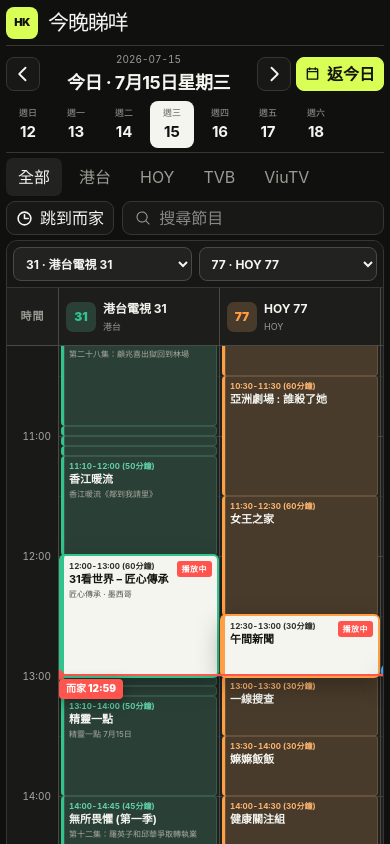
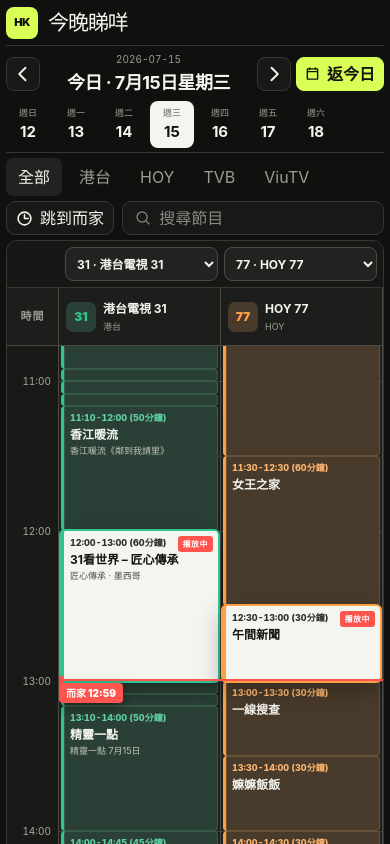
Before and after one commit to dllmdllm/hk-tv-guide, a Next.js app: page / in a window 390 px wide. Shown: the top 844 px of the page. Built offline with nearby package versions, Linux system fonts and the light colour scheme.

Commit message:
feat: add fixed channel selectors

```diff
--- a/app/globals.css
+++ b/app/globals.css
@@ -11,14 +11,13 @@
   --lime: #d9ff57;
   --background: #10100f;
   --time-width: 72px;
-  --channel-width: calc((min(1480px, calc(100vw - 32px)) - var(--time-width)) / 4);
   --header-height: 72px;
 }
 
 * { box-sizing: border-box; }
 html { background: var(--background); color-scheme: dark; }
 body { margin: 0; background: var(--background); color: var(--ink); font-family: -apple-system, BlinkMacSystemFont, "Segoe UI", "PingFang HK", "Noto Sans HK", sans-serif; -webkit-font-smoothing: antialiased; }
-button, input { font: inherit; }
+button, input, select { font: inherit; }
 button { color: inherit; }
 
 .site-shell { width: min(1480px, calc(100% - 32px)); margin: 0 auto; min-height: 100vh; }
@@ -65,12 +64,17 @@
 .guide-summary { min-height: 46px; display: flex; align-items: center; justify-content: space-between; padding: 8px 14px; border-bottom: 1px solid var(--line); }
 .guide-summary h2 { margin: 0; font-size: 19px; letter-spacing: -.03em; }
 .guide-summary > span { color: var(--muted); font-size: 12px; }
-.mobile-channel-pickers { display: none; }
+.channel-pickers { display: grid; grid-template-columns: repeat(var(--channel-count), minmax(0, 1fr)); gap: 8px; padding: 8px 8px 8px calc(var(--time-width) + 8px); border-bottom: 1px solid var(--line); background: #171716; }
+.channel-pickers label { min-width: 0; display: grid; gap: 4px; }
+.channel-pickers span { color: var(--muted); font-size: 10px; font-weight: 750; letter-spacing: .04em; }
+.channel-pickers select { width: 100%; height: 38px; min-width: 0; border: 1px solid var(--line-strong); border-radius: 8px; padding: 0 10px; background: var(--surface-2); color: var(--ink); font-size: 12px; font-weight: 750; outline: 0; }
+.channel-pickers select:focus { border-color: var(--lime); box-shadow: 0 0 0 3px rgba(217,255,87,.12); }
+.channel-pickers option:disabled { color: #66645e; }
 
-.epg-viewport { position: relative; height: min(72vh, 820px); min-height: 520px; overflow: auto; overscroll-behavior: contain; scrollbar-color: var(--line-strong) var(--surface); }
-.epg-canvas { position: relative; width: calc(var(--time-width) + var(--channel-count) * var(--channel-width)); min-width: 100%; padding-top: var(--header-height); }
+.epg-viewport { position: relative; height: min(72vh, 820px); min-height: 520px; overflow-x: hidden; overflow-y: auto; overscroll-behavior: contain; scrollbar-color: var(--line-strong) var(--surface); }
+.epg-canvas { position: relative; width: 100%; min-width: 0; padding-top: var(--header-height); }
 .epg-corner { position: sticky; z-index: 30; top: 0; left: 0; width: var(--time-width); height: var(--header-height); margin-top: calc(-1 * var(--header-height)); display: grid; place-items: center; border-right: 1px solid var(--line-strong); border-bottom: 1px solid var(--line-strong); background: #1d1d1b; color: var(--muted); font-size: 11px; font-weight: 750; letter-spacing: .08em; }
-.channel-headers { position: sticky; z-index: 20; top: 0; height: var(--header-height); margin-top: calc(-1 * var(--header-height)); margin-left: var(--time-width); display: grid; grid-template-columns: repeat(var(--channel-count), var(--channel-width)); background: #1d1d1b; }
+.channel-headers { position: sticky; z-index: 20; top: 0; height: var(--header-height); margin-top: calc(-1 * var(--header-height)); margin-left: var(--time-width); display: grid; grid-template-columns: repeat(var(--channel-count), minmax(0, 1fr)); background: #1d1d1b; }
 .channel-header { display: flex; align-items: center; gap: 10px; min-width: 0; padding: 0 13px; border-right: 1px solid var(--line-strong); border-bottom: 1px solid var(--line-strong); color: var(--ink); text-decoration: none; }
 .channel-header > span { width: 36px; height: 36px; flex: 0 0 36px; display: grid; place-items: center; border-radius: 8px; background: color-mix(in srgb, var(--accent) 15%, var(--surface-3)); color: var(--accent); font-size: 12px; font-weight: 900; }
 .channel-header div { min-width: 0; }
@@ -82,15 +86,15 @@
 .time-label { position: absolute; right: 10px; color: #aaa9a2; font-size: 11px; font-variant-numeric: tabular-nums; transform: translateY(-7px); }
 .time-label:first-child { transform: translateY(4px); }
 .time-label:last-child { transform: translateY(-15px); }
-.schedule-grid { position: absolute; top: var(--header-height); left: var(--time-width); display: grid; grid-template-columns: repeat(var(--channel-count), var(--channel-width)); width: calc(var(--channel-count) * var(--channel-width)); background: #20201e; }
+.schedule-grid { position: absolute; top: var(--header-height); left: var(--time-width); right: 0; display: grid; grid-template-columns: repeat(var(--channel-count), minmax(0, 1fr)); background: #20201e; }
 .grid-line { position: absolute; z-index: 1; left: 0; right: 0; height: 1px; background: #2e2e2b; pointer-events: none; }
 .grid-line.hour { background: #464641; }
 .channel-column { position: relative; z-index: 2; height: 100%; border-right: 1px solid var(--line-strong); }
-.programme-block { position: absolute; left: 3px; right: 3px; overflow: hidden; display: grid; grid-template-rows: auto auto minmax(0, 1fr); align-content: start; row-gap: 3px; padding: 7px 8px; border-left: 3px solid var(--accent); border-radius: 4px; background: color-mix(in srgb, var(--accent) 15%, #292927); color: var(--ink); text-decoration: none; box-shadow: inset 0 0 0 1px color-mix(in srgb, var(--accent) 23%, #3a3a36); }
-.programme-block:hover { z-index: 6; background: color-mix(in srgb, var(--accent) 23%, #2b2b28); box-shadow: 0 7px 22px rgba(0,0,0,.35), inset 0 0 0 1px var(--accent); }
-.programme-slot { overflow: hidden; color: color-mix(in srgb, var(--accent) 76%, white); font-size: 9px; font-weight: 750; line-height: 1.15; font-variant-numeric: tabular-nums; text-overflow: ellipsis; white-space: nowrap; }
-.programme-block strong { overflow-wrap: anywhere; font-size: 12px; line-height: 1.25; white-space: normal; }
-.programme-block small { overflow-wrap: anywhere; color: #aaa9a2; font-size: 9px; line-height: 1.25; white-space: normal; }
+.programme-block { position: absolute; left: 3px; right: 3px; overflow: hidden; display: grid; grid-template-rows: auto auto minmax(0, 1fr); align-content: start; row-gap: 4px; min-height: var(--block-height); padding: 8px 9px; border-left: 3px solid var(--accent); border-radius: 5px; background: color-mix(in srgb, var(--accent) 15%, #292927); color: var(--ink); text-decoration: none; box-shadow: inset 0 0 0 1px color-mix(in srgb, var(--accent) 23%, #3a3a36); }
+.programme-block:hover, .programme-block:focus-visible { z-index: 50; height: auto !important; max-height: min(380px, calc(100svh - 150px)); overflow: auto; background: color-mix(in srgb, var(--accent) 23%, #2b2b28); box-shadow: 0 12px 28px rgba(0,0,0,.48), inset 0 0 0 1px var(--accent); outline: 0; }
+.programme-slot { overflow-wrap: anywhere; color: color-mix(in srgb, var(--accent) 76%, white); font-size: 10px; font-weight: 800; line-height: 1.18; font-variant-numeric: tabular-nums; white-space: normal; }
+.programme-block strong { overflow-wrap: anywhere; font-size: 13px; line-height: 1.25; white-space: normal; }
+.programme-block small { overflow-wrap: anywhere; color: #c3c2ba; font-size: 10px; line-height: 1.3; white-space: normal; }
 .programme-block.compact { grid-template-rows: auto minmax(0, 1fr); row-gap: 1px; padding-top: 3px; padding-bottom: 3px; }
 .programme-block.compact .programme-slot { min-width: 0; }
 .programme-block.compact strong { min-width: 0; font-size: 11px; }
@@ -113,7 +117,7 @@
 footer p { margin: 0; }
 
 @media (max-width: 700px) {
-  :root { --time-width: 52px; --channel-width: calc((100vw - 68px) / 2); --header-height: 58px; }
+  :root { --time-width: 52px; --header-height: 58px; }
   .site-shell { width: calc(100% - 12px); }
   .masthead { min-height: 46px; }
   .brand-lockup { gap: 10px; }
@@ -142,21 +146,19 @@
   .guide-summary .eyebrow { display: none; }
   .guide-summary h2 { font-size: 17px; }
   .guide-summary > span { max-width: 126px; text-align: right; font-size: 11px; }
-  .mobile-channel-pickers { display: grid; grid-template-columns: 1fr 1fr; gap: 7px; padding: 6px; border-bottom: 1px solid var(--line); background: #171716; }
-  .mobile-channel-pickers label { min-width: 0; display: flex; flex-direction: column; gap: 4px; }
-  .mobile-channel-pickers span { display: none; }
-  .mobile-channel-pickers select { width: 100%; height: 34px; border: 1px solid var(--line-strong); border-radius: 8px; padding: 0 8px; background: var(--surface-2); color: var(--ink); font-size: 12px; font-weight: 750; outline: 0; }
-  .mobile-channel-pickers select:focus { border-color: var(--lime); }
-  .epg-viewport { height: calc(100svh - 72px); min-height: 560px; }
+  .channel-pickers { gap: 6px; padding: 6px 6px 6px calc(var(--time-width) + 6px); }
+  .channel-pickers span { display: none; }
+  .channel-pickers select { height: 34px; padding: 0 7px; font-size: 12px; }
+  .epg-viewport { height: calc(100svh - 64px); min-height: 560px; }
   .channel-header { gap: 7px; padding: 0 7px; }
   .channel-header > span { width: 30px; height: 30px; flex-basis: 30px; border-radius: 7px; }
   .channel-header strong { font-size: 12px; }
   .channel-header small { font-size: 9px; }
   .time-label { right: 7px; font-size: 10px; }
-  .programme-block { left: 2px; right: 2px; row-gap: 2px; padding: 6px 5px; }
-  .programme-slot { font-size: 8px; }
-  .programme-block strong { font-size: 11px; }
-  .programme-block small { font-size: 8px; }
+  .programme-block { left: 2px; right: 2px; row-gap: 3px; padding: 7px 6px; border-radius: 4px; }
+  .programme-slot { font-size: 9px; }
+  .programme-block strong { font-size: 12px; }
+  .programme-block small { font-size: 9px; }
   footer { flex-direction: column; }
 }
 
--- a/app/tv-guide.tsx
+++ b/app/tv-guide.tsx
@@ -43,7 +43,7 @@
 ];
 
 const operators = ["全部", "港台", "HOY", "TVB", "ViuTV"] as const;
-const PX_PER_MINUTE = 2;
+const PX_PER_MINUTE = 2.5;
 const DAY_HEIGHT = 24 * 60 * PX_PER_MINUTE;
 const hourMarks = Array.from({ length: 25 }, (_, hour) => hour);
 const halfHourMarks = Array.from({ length: 48 }, (_, halfHour) => halfHour);
@@ -98,8 +98,8 @@
   const [query, setQuery] = useState("");
   const [loadError, setLoadError] = useState({ date: "", message: "" });
   const [now, setNow] = useState(0);
-  const [mobileLeftChannelId, setMobileLeftChannelId] = useState("");
-  const [mobileRightChannelId, setMobileRightChannelId] = useState("");
+  const [columnCount, setColumnCount] = useState(4);
+  const [selectedChannelIds, setSelectedChannelIds] = useState(priorityChannelIds);
   const gridRef = useRef<HTMLDivElement>(null);
   const didAutoScroll = useRef("");
 
@@ -108,6 +108,14 @@
     update();
     const timer = window.setInterval(update, 30_000);
     return () => window.clearInterval(timer);
+  }, []);
+
+  useEffect(() => {
+    const query = window.matchMedia("(max-width: 700px)");
+    const updateColumnCount = () => setColumnCount(query.matches ? 2 : 4);
+    updateColumnCount();
+    query.addEventListener("change", updateColumnCount);
+    return () => query.removeEventListener("change", updateColumnCount);
   }, []);
 
   useEffect(() => {
@@ -152,16 +160,43 @@
       })
       .map(({ channel }) => channel);
   }, [channels]);
-  const visibleChannels = useMemo(() => orderedChannels.filter((channel) => operator === "全部" || channel.operator === operator), [operator, orderedChannels]);
-  const selectedMobileLeftChannelId = visibleChannels.some((channel) => channel.id === mobileLeftChannelId) ? mobileLeftChannelId : visibleChannels[0]?.id ?? "";
-  const selectedMobileRightChannelId = visibleChannels.some((channel) => channel.id === mobileRightChannelId) ? mobileRightChannelId : visibleChannels[1]?.id ?? visibleChannels[0]?.id ?? "";
+  const availableChannels = useMemo(() => orderedChannels.filter((channel) => operator === "全部" || channel.operator === operator), [operator, orderedChannels]);
+  const displayChannels = useMemo(() => {
+    const selected: Channel[] = [];
+    const used = new Set<string>();
+    selectedChannelIds.slice(0, columnCount).forEach((channelId) => {
+      const channel = availableChannels.find((item) => item.id === channelId);
+      if (channel && !used.has(channel.id)) {
+        selected.push(channel);
+        used.add(channel.id);
+      }
+    });
+    availableChannels.forEach((channel) => {
+      if (selected.length >= columnCount || used.has(channel.id)) return;
+      selected.push(channel);
+      used.add(channel.id);
+    });
+    return selected;
+  }, [availableChannels, columnCount, selectedChannelIds]);
+
+  const activeChannelIds = useMemo(() => displayChannels.map((channel) => channel.id), [displayChannels]);
+  const handleChannelSlotChange = useCallback((slot: number, channelId: string) => {
+    setSelectedChannelIds((current) => {
+      const next = [...current];
+      const duplicateSlot = next.findIndex((id, index) => id === channelId && index !== slot);
+      if (duplicateSlot >= 0) next[duplicateSlot] = next[slot] ?? "";
+      next[slot] = channelId;
+      return next;
+    });
+  }, []);
+
   const programmesByChannel = useMemo(() => {
     const needle = query.trim().toLocaleLowerCase("zh-HK");
-    return new Map(visibleChannels.map((channel) => [channel.id, (schedule?.programmes ?? [])
+    return new Map(displayChannels.map((channel) => [channel.id, (schedule?.programmes ?? [])
       .filter((programme) => programme.channelId === channel.id)
       .filter((programme) => !needle || programme.title.toLocaleLowerCase("zh-HK").includes(needle))
       .sort((a, b) => new Date(a.start).getTime() - new Date(b.start).getTime())]));
-  }, [query, schedule, visibleChannels]);
+  }, [displayChannels, query, schedule]);
 
   const allVisibleProgrammes = useMemo(() => Array.from(programmesByChannel.values()).flat(), [programmesByChannel]);
   const liveCount = allVisibleProgrammes.filter((programme) => isLive(programme, selectedDate, now)).length;
@@ -177,17 +212,6 @@
     const maxTop = gridRef.current.scrollHeight - gridRef.current.clientHeight;
     gridRef.current.scrollTo({ top: Math.min(Math.max(targetTop, 0), maxTop), behavior: smooth ? "smooth" : "auto" });
   }, [nowMinutes, selectedDate]);
-
-  const scrollToChannel = useCallback((channelId: string, slot: 0 | 1) => {
-    if (!gridRef.current) return;
-    const index = visibleChannels.findIndex((channel) => channel.id === channelId);
-    if (index < 0) return;
-    const measuredHeader = gridRef.current.querySelector<HTMLElement>(".channel-header");
-    const channelWidth = measuredHeader?.getBoundingClientRect().width || Number.parseFloat(window.getComputedStyle(gridRef.current).getPropertyValue("--channel-width")) || 0;
-    const targetLeft = Math.max((index - slot) * channelWidth, 0);
-    const maxLeft = gridRef.current.scrollWidth - gridRef.current.clientWidth;
-    gridRef.current.scrollTo({ left: Math.min(targetLeft, maxLeft), behavior: "smooth" });
-  }, [visibleChannels]);
 
   useEffect(() => {
     if (!loading && schedule?.date === selectedDate && didAutoScroll.current !== selectedDate) {
@@ -231,25 +255,34 @@
       </section>
 
       <section className="guide-section" aria-label={`${selectedDate} 電視節目表`}>
-        <div className="guide-summary"><div><p className="eyebrow">00:00 — 23:59</p><h2>全日節目表</h2></div><span>{visibleChannels.length} 個台 · {allVisibleProgrammes.length} 個節目</span></div>
+        <div className="guide-summary"><div><p className="eyebrow">00:00 — 23:59</p><h2>全日節目表</h2></div><span>顯示 {displayChannels.length} / {availableChannels.length} 個台 · {allVisibleProgrammes.length} 個節目</span></div>
 
         {loading && <div className="state-card"><span className="loader" />正在整理節目表…</div>}
         {!loading && error && <div className="state-card error"><strong>未有資料</strong><span>{error}</span></div>}
         {!loading && !error && (
           <>
-            <div className="mobile-channel-pickers" aria-label="快速選擇電視台">
-              <label><span>左欄</span><select value={selectedMobileLeftChannelId} onChange={(event) => { setMobileLeftChannelId(event.target.value); scrollToChannel(event.target.value, 0); }}>
-                {visibleChannels.map((channel) => <option key={channel.id} value={channel.id}>{channel.number} · {channel.name}</option>)}
-              </select></label>
-              <label><span>右欄</span><select value={selectedMobileRightChannelId} onChange={(event) => { setMobileRightChannelId(event.target.value); scrollToChannel(event.target.value, 1); }}>
-                {visibleChannels.map((channel) => <option key={channel.id} value={channel.id}>{channel.number} · {channel.name}</option>)}
-              </select></label>
+            <div className="channel-pickers" aria-label="選擇顯示電視台" style={{ "--channel-count": Math.max(displayChannels.length, 1) } as React.CSSProperties}>
+              {Array.from({ length: Math.min(columnCount, Math.max(availableChannels.length, 1)) }, (_, slot) => {
+                const selectedId = displayChannels[slot]?.id ?? availableChannels[slot]?.id ?? "";
+                return (
+                  <label key={slot}>
+                    <span>第 {slot + 1} 欄</span>
+                    <select value={selectedId} onChange={(event) => handleChannelSlotChange(slot, event.target.value)}>
+                      {availableChannels.map((channel) => (
+                        <option key={channel.id} value={channel.id} disabled={activeChannelIds.includes(channel.id) && channel.id !== selectedId}>
+                          {channel.number} · {channel.name}
+                        </option>
+                      ))}
+                    </select>
+                  </label>
+                );
+              })}
             </div>
             <div className="epg-viewport" ref={gridRef}>
-              <div className="epg-canvas" style={{ "--channel-count": visibleChannels.length, "--day-height": `${DAY_HEIGHT}px` } as React.CSSProperties}>
+              <div className="epg-canvas" style={{ "--channel-count": Math.max(displayChannels.length, 1), "--day-height": `${DAY_HEIGHT}px` } as React.CSSProperties}>
                 <div className="epg-corner">時間</div>
                 <div className="channel-headers">
-                  {visibleChannels.map((channel) => (
+                  {displayChannels.map((channel) => (
                     <a className="channel-header" href={channel.sourceUrl} target="_blank" rel="noreferrer" key={channel.id} style={{ "--accent": channel.accent } as React.CSSProperties}>
                       <span>{channel.number}</span><div><strong>{channel.name}</strong><small>{channel.operator}</small></div>
                     </a>
@@ -262,7 +295,7 @@
 
                 <div className="schedule-grid" style={{ height: DAY_HEIGHT }}>
                   {halfHourMarks.map((mark) => <span className={mark % 2 === 0 ? "grid-line hour" : "grid-line"} key={mark} style={{ top: mark * 30 * PX_PER_MINUTE }} />)}
-                  {visibleChannels.map((channel) => (
+                  {displayChannels.map((channel) => (
                     <div className="channel-column" key={channel.id}>
                       {(programmesByChannel.get(channel.id) ?? []).map((programme) => {
                         const position = programmePosition(programme, selectedDate);
@@ -270,7 +303,7 @@
                         const compact = position.height < 46;
                         const micro = position.height < 18;
                         return (
-                          <a className={`programme-block${live ? " live" : ""}${compact ? " compact" : ""}${micro ? " micro" : ""}`} href={channel.sourceUrl} target="_blank" rel="noreferrer" key={programme.id} style={{ top: position.top, height: position.height, "--accent": channel.accent } as React.CSSProperties} title={`${programmeMeta(programme)} ${programme.title}${programme.description ? ` · ${programme.description}` : ""}`}>
+                          <a className={`programme-block${live ? " live" : ""}${compact ? " compact" : ""}${micro ? " micro" : ""}`} href={channel.sourceUrl} target="_blank" rel="noreferrer" key={programme.id} style={{ top: position.top, height: position.height, "--block-height": `${position.height}px`, "--accent": channel.accent } as React.CSSProperties} title={`${programmeMeta(programme)} ${programme.title}${programme.description ? ` · ${programme.description}` : ""}`}>
                             {!micro && <><span className="programme-slot">{programmeMeta(programme)}</span><strong>{programme.title}</strong></>}
                             {!compact && programme.description && <small>{programme.description}</small>}
                             {live && !micro && <b>播放中</b>}
```
